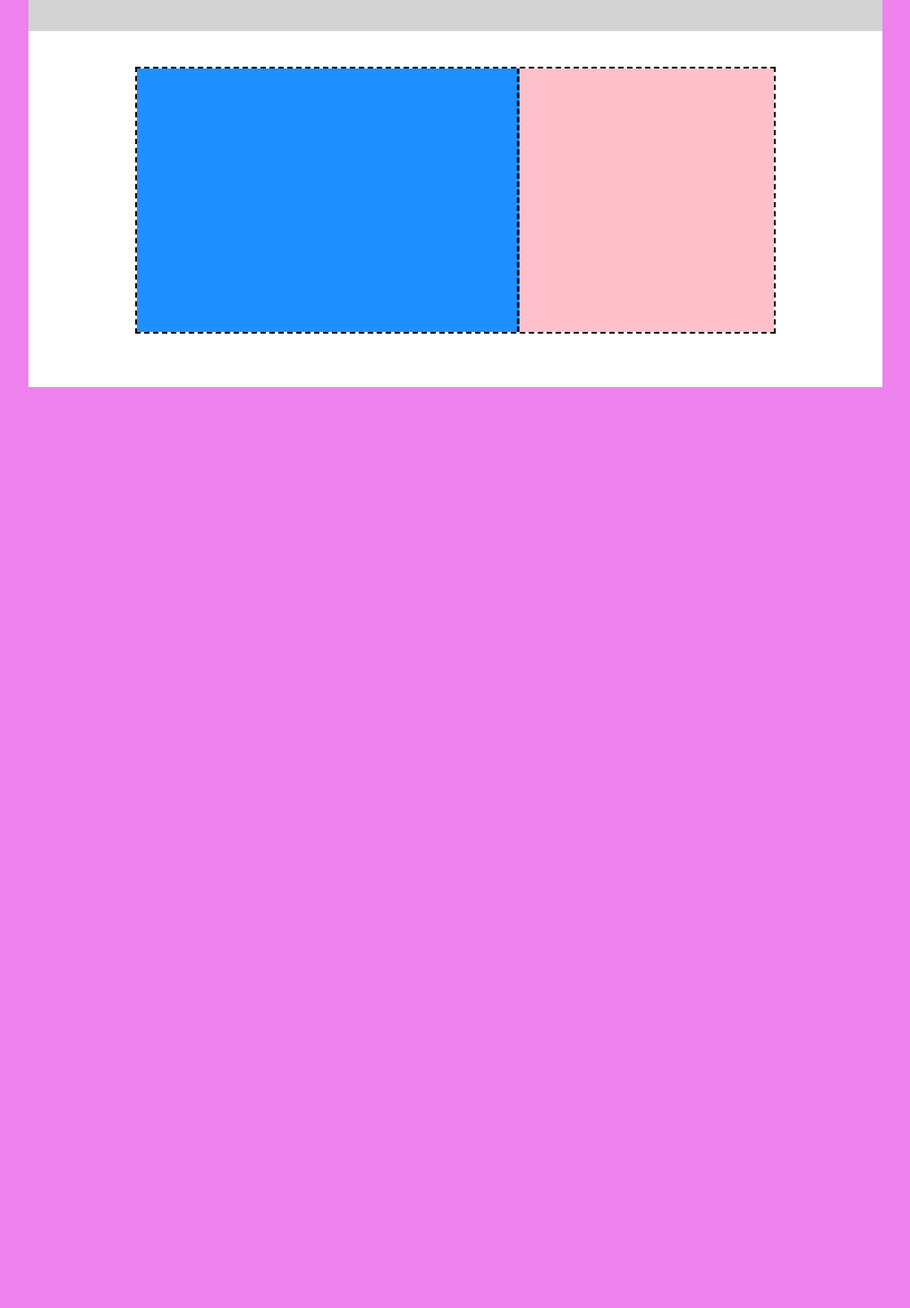
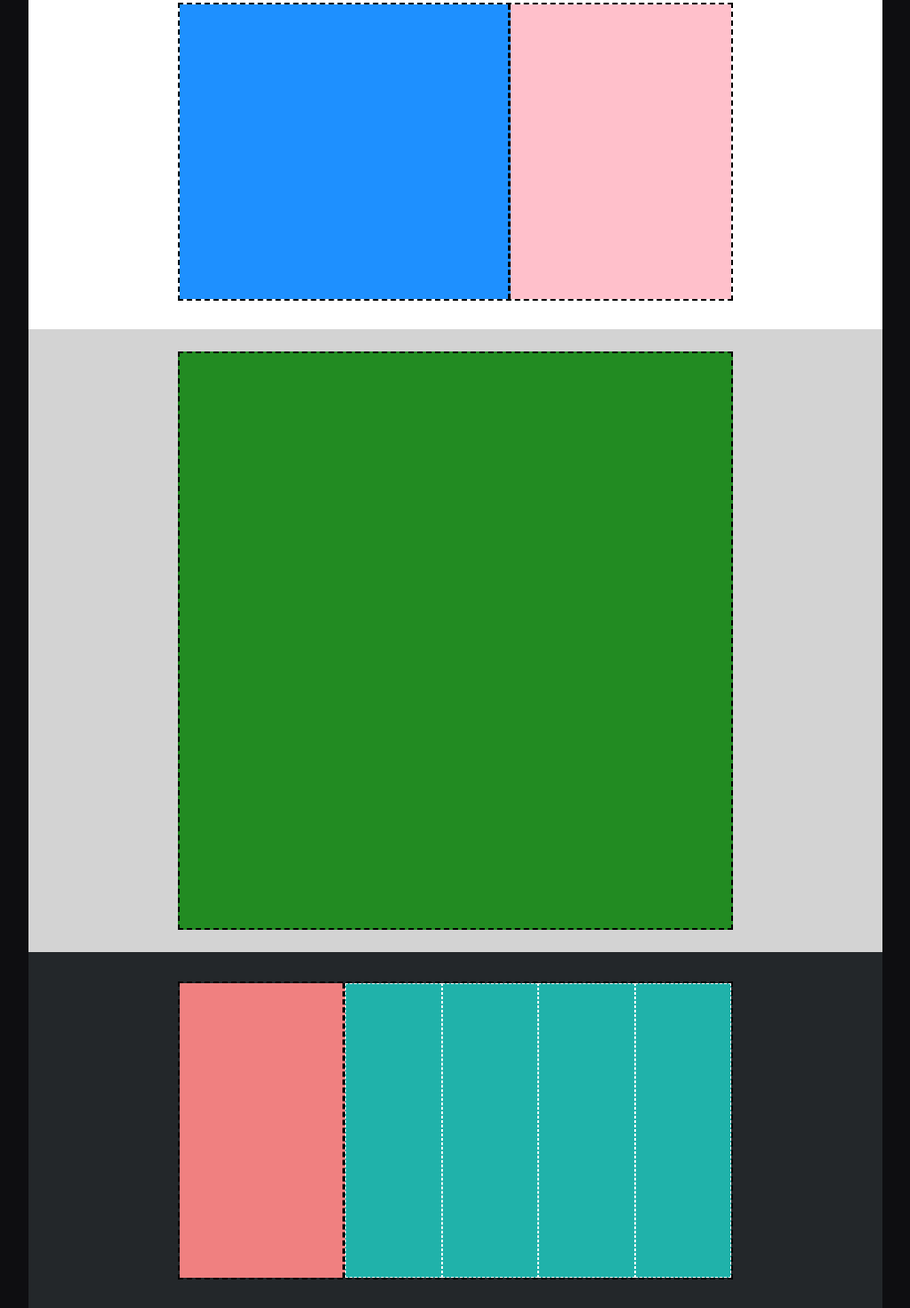
Before and after one commit to giuliogallo94/htmlcss-struttura-discord, a plain HTML site: page index.html in a window 1280 px wide. Shown: the part 1225-2695 px from the top of the page at 89% size, without its empty margins (128-1151 px from the left). Before the commit the page ends 1660 px from the top, so only its background shows below. Drawn offline with Linux system fonts and the light colour scheme.

Commit message:
add: main

```diff
--- a/css/style.css
+++ b/css/style.css
@@ -7,7 +7,7 @@
 
 :root {
     --section-height: 400px;
-    --inner-div-height: 300px;
+    --inner-div-height: 335px;
     --border-2: 2px dashed black;
     --border-3: 3px dashed black;
     --white-bg: white;
@@ -16,9 +16,8 @@
 }
 /* BODY */
 body {
-    background-color: var(--lightgrey-bg);
+    background-color:#0e0e11;
     margin: 0 auto;
-    background-color: violet;
 }
 
 /* HEADER */
@@ -73,15 +72,16 @@ li {
 /* Title */
 .title {
     background-color: #00008b;
-    min-height: var(--section-height);
-    padding-top: 2.5rem;
+    min-height: 335px;
+    display: flex;
+    align-items: center;
 }
 
 .violet-box {
     background-color: violet;
-    width: 60%;
+    width: 50%;
     margin: 0 auto;
-    min-height: var(--inner-div-height);
+    min-height: 270px;
     border: var(--border-2);
 }
 
@@ -90,7 +90,8 @@ li {
     min-height: var(--section-height);
     width: var(--width);
     margin: 0 auto;
-    padding-top: 2.5rem;
+    display: flex;
+    align-items: center;
 
 }
 
@@ -102,8 +103,8 @@ li {
     background-color: var(--lightgrey-bg);
 }
 
-.left-bigger {
-    width: 75%;
+.inner-div {
+    width: 65%;
     min-height: var(--inner-div-height);
     margin: 0 auto;
     display: flex;
@@ -129,3 +130,36 @@ li {
 .border-right {
     border-right: var(--border-3);
 }
+
+.bigger-section {
+    min-height: 700px;
+    width: var(--width);
+    margin: 0 auto;
+    /* padding-top: 2.5rem; */
+    display: flex;
+    align-items: center;
+}
+
+.green-square {
+    width: 65%;
+    min-height: 650px;
+    margin: 0 auto;
+    display: flex;
+    border: var(--border-2);
+    background-color: forestgreen;
+}
+
+.dark {
+    background-color: #23272a;
+}
+
+.lightseagreen {
+    background-color: #20b2aa;
+    border: 1px dashed white;
+    width: calc(70% / 4);
+}
+
+.lightcoral {
+    background-color: #f08080;
+    width: 30%;
+}
--- a/index.html
+++ b/index.html
@@ -45,7 +45,7 @@
 
         <!-- Section-1 -->
         <div class="section white-bg">
-            <div class="left-bigger">
+            <div class="inner-div">
                 <div class="lightblue bigger border-right"></div>
                 <div class="pink smaller"></div>
             </div>
@@ -54,7 +54,7 @@
 
         <!-- Section-2 -->
         <div class="section lightgrey-bg">
-            <div class="left-bigger">
+            <div class="inner-div">
                 <div class="pink smaller border-right"></div>
                 <div class="lightblue bigger"></div>
             </div>
@@ -63,7 +63,7 @@
 
         <!-- Section-3 -->
         <div class="section white-bg">
-            <div class="left-bigger">
+            <div class="inner-div">
                 <div class="lightblue bigger border-right"></div>
                 <div class="pink smaller"></div>
             </div>
@@ -71,11 +71,21 @@
         <!-- /Section-3 -->
 
         <!-- Section-4 -->
-        <div></div>
+        <div class="bigger-section lightgrey-bg">
+            <div class="green-square"></div>
+        </div>
         <!-- /Section-4 -->
 
         <!-- Section-5 -->
-        <div></div>
+        <div class="section dark">
+            <div class="inner-div">
+                <div class="lightcoral border-right"></div>
+                <div class="lightseagreen"></div>
+                <div class="lightseagreen"></div>
+                <div class="lightseagreen"></div>
+                <div class="lightseagreen"></div>
+            </div>
+        </div>
         <!-- /Section-5 -->
 
     </main>
```
